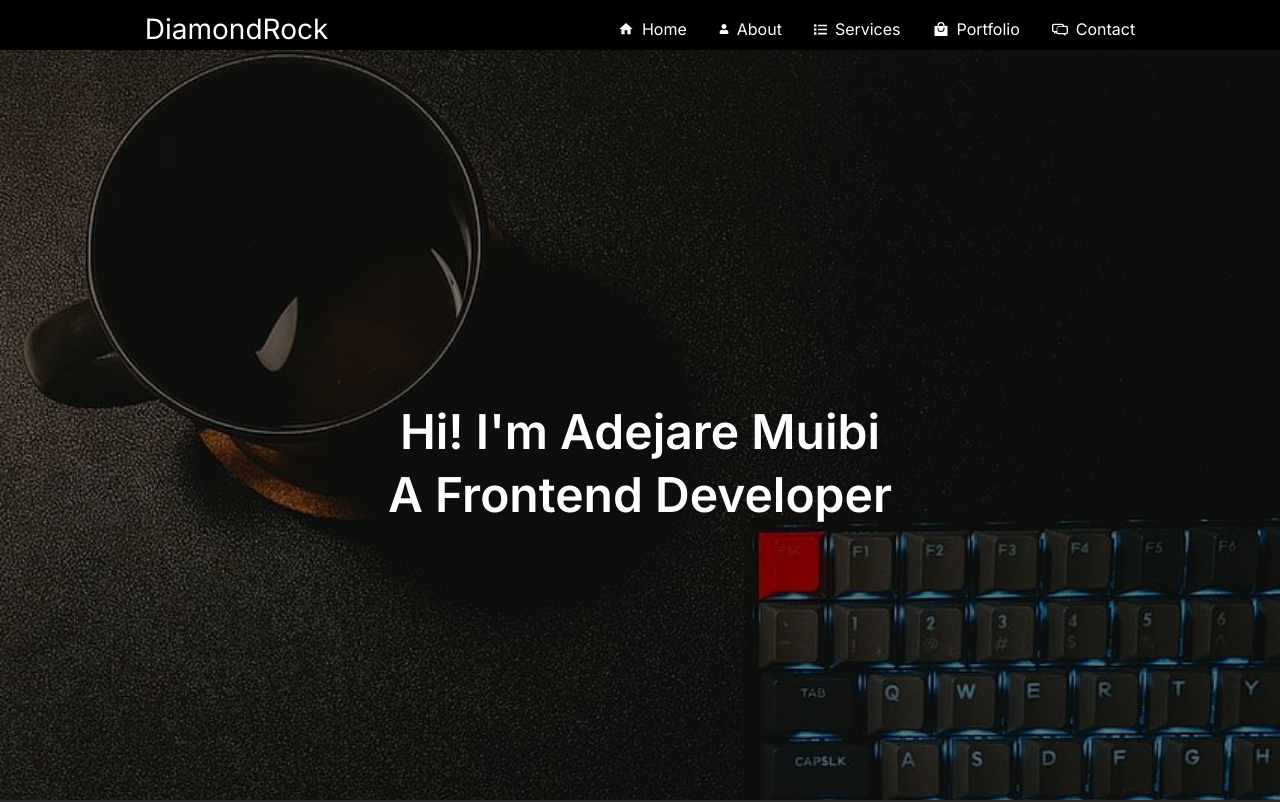
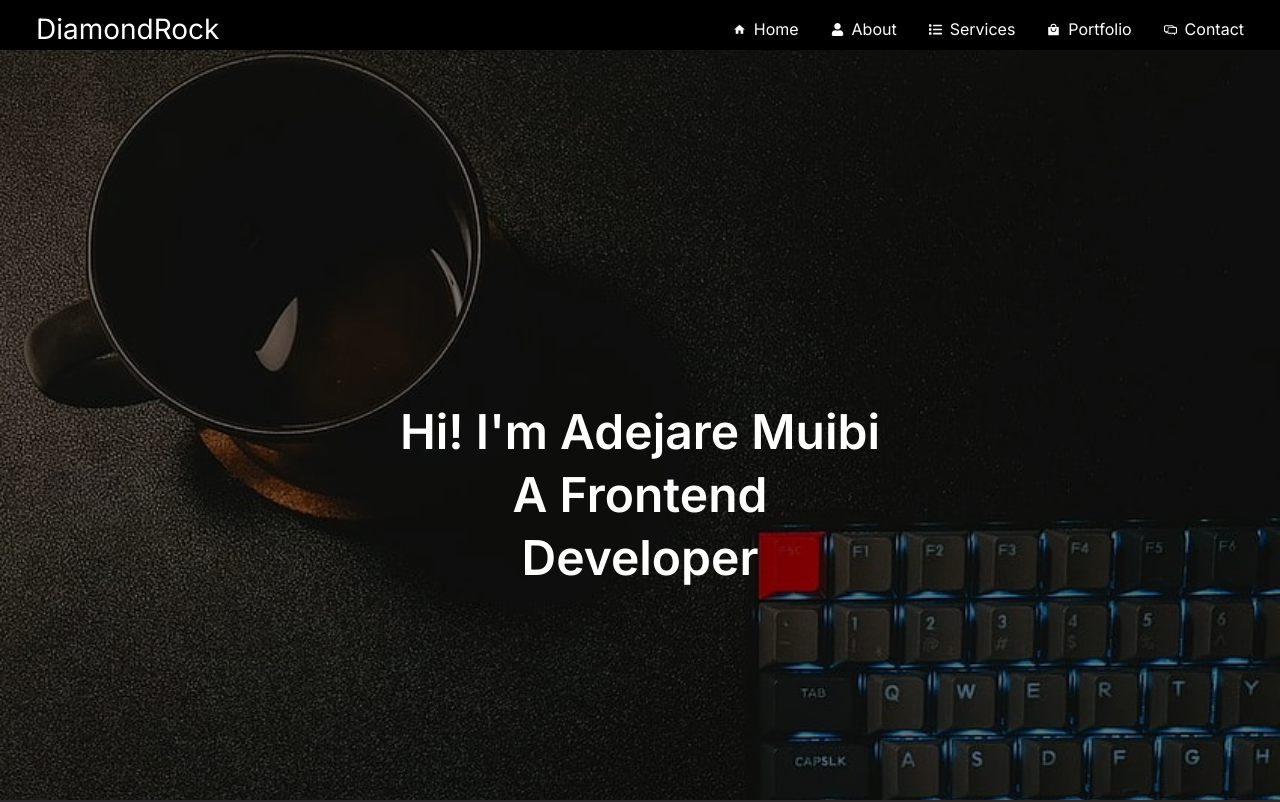
Before and after one commit to Adejare-Muibi/my-portfolio, a Next.js app: page / in a window 1280 px wide. Shown: the top 802 px of the page. Built offline with nearby package versions, Linux system fonts and the light colour scheme.

Commit message:
correction

```diff
--- a/src/components/About.jsx
+++ b/src/components/About.jsx
@@ -167,7 +167,7 @@ const About = () => {
             <div className='flex flex-col gap-3'>
               <p className='text-[14px]'>Barchelor of Arts|</p>
               <h1 className='text-[18px] font-semibold'>LINGUISTICS</h1>
-              <p className='text-[14px]'>University of Ilorin, Ilorin, Kwara State.</p>
+              <p className='text-[14px]'>University of Ilorin. Ilorin, Kwara State. Nigeria.</p>
             </div>
           </div>
         </div>
--- a/src/components/Contact.jsx
+++ b/src/components/Contact.jsx
@@ -12,7 +12,7 @@ const Contact = () => {
         AOS.init({ duration: 3000});
         }, []);
   return (
-    <div className='text-white flex flex-col w-full justify-center items-center gap-20 py-[30px] max-md:overflow-x-hidden' data-aos="zoom-in">
+    <div id='contact' className='text-white flex flex-col w-full justify-center items-center gap-20 py-[30px] max-md:overflow-x-hidden' data-aos="zoom-in">
         <div className='gap-12 flex flex-col max-md:items-center'>
         <div className='text-[45px] font-bold'>
             <h1>Contact Me</h1>
--- a/src/components/Header.jsx
+++ b/src/components/Header.jsx
@@ -1,3 +1,4 @@
+'use client';
 import React from 'react'
 import Link from 'next/link';
 import { MdHome } from "react-icons/md";
@@ -5,40 +6,94 @@ import { FaList } from "react-icons/fa";
 import { FaUser } from "react-icons/fa";
 import { IoBagHandleSharp } from "react-icons/io5";
 import { TiMessages } from "react-icons/ti";
+import {BsThreeDotsVertical} from 'react-icons/bs';
+import {IoCloseSharp} from 'react-icons/io5';
+import { useState } from 'react';
 
 const Header = () => {
+
+    const [click, setClick] = useState(false);
+    function handleClick() {
+		setClick(!click);
+	}
+
+
+
+
   return (
-    <div className='flex gap-60 justify-center text-white max-md: h-[100vh] flex-col bg-[url("/photo2.jpg")] bg-cover bg-no-repeat'>
+    <div className='flex gap-60 justify-center text-white max-md:h-[100vh] flex-col bg-[url("/photo2.jpg")] bg-cover bg-no-repeat'>
         <div className='bg-black bg-opacity-50 h-[100vh]'></div>
-        <div className='flex bg-black fixed z-10 w-full top-0 justify-around max-md:flex-col max-md:items-center max-md:justify-center pt-2'>
-            <h1 className='text-[28px]'>DiamondRock</h1>
-            <div className='flex gap-8 max-md:hidden'>
-                <div className='flex items-center gap-2'>
-                    <MdHome />
+        <div className='flex bg-black fixed z-10 w-full top-0 lg:justify-between lg:px-9 max-md:flex-col max-md:items-center max-md:justify-center pt-2'>
+            <h1 className='text-[28px] flex max-md:items-center max-md:w-[100%] max-md:justify-between max-md:px-3'>DiamondRock <span className="md:hidden cursor-pointer text-[23px]" onClick={handleClick}>{click ? <IoCloseSharp /> : <BsThreeDotsVertical />} </span></h1>
+            {click && (
+                <div className='flex gap-2 pt-10 pb-3 lg:hidden'>
+                    <div className='flex items-center gap-1'>
+                        <Link href={'#home'} className='flex items-center gap-1 hover:text-[#96BB7C] transition-colors duration-[0.7s]'>
+                            <MdHome className='text-[10px]' />
                             <h2>Home</h2>
+                        </Link>
                     </div>
-                <div className='flex items-center gap-2'>
-                    <Link href={'#about'} className='flex items-center gap-2'>
+                    <div className='flex items-center gap-1'>
+                        <Link href={'#about'} className='flex items-center gap-1 hover:text-[#96BB7C] transition-colors duration-[0.7s]'>
                             <FaUser className='text-[10px]' />
                             <h2>About</h2>
                         </Link>
                     </div>
-                <div className='flex items-center gap-2'>
+                    <div className='flex items-center gap-1'>
+                        <Link href={'#services'} className='flex items-center gap-1 hover:text-[#96BB7C] transition-colors duration-[0.7s]'>
+                            <FaList className='text-[10px]' />
+                            <h2>Services</h2>
+                        </Link>
+                    </div>
+                    <div className='flex items-center gap-1'>
+                        <Link href={'#portfolio'} className='flex items-center gap-1 hover:text-[#96BB7C] transition-colors duration-[0.7s]'>
+                            <IoBagHandleSharp className='text-[10px]' />
+                            <h2>Portfolio</h2>
+                        </Link>
+                    </div>
+                    <div className='flex items-center gap-1'>
+                        <Link href={'#contact'} className='flex items-center gap-1 hover:text-[#96BB7C] transition-colors duration-[0.7s]'>
+                            <TiMessages className='text-[10px]' />
+                            <h2>Contact</h2>
+                        </Link>
+                    </div>
+                </div>
+            )}
+            <div className='flex gap-8 max-md:flex-col max-md:hidden'>
+                <div className='flex items-center gap-1'>
+                    <Link href={'#home'} className='flex items-center gap-2 hover:text-[#96BB7C] transition-colors duration-[0.7s]'>
+                        <MdHome className='text-[13px]' />
+                        <h2>Home</h2>
+                    </Link>
+                </div>
+                <div className='flex items-center gap-1'>
+                    <Link href={'#about'} className='flex items-center gap-2 hover:text-[#96BB7C] transition-colors duration-[0.7s]'>
+                        <FaUser className='text-[13px]' />
+                        <h2>About</h2>
+                    </Link>
+                </div>
+                <div className='flex items-center gap-1'>
+                    <Link href={'#services'} className='flex items-center gap-2 hover:text-[#96BB7C] transition-colors duration-[0.7s]'>
                         <FaList className='text-[13px]' />
                         <h2>Services</h2>
+                    </Link>
                 </div>
-                <div className='flex items-center gap-2'>
-                    <IoBagHandleSharp />
+                <div className='flex items-center gap-1'>
+                    <Link href={'#portfolio'} className='flex items-center gap-2 hover:text-[#96BB7C] transition-colors duration-[0.7s]'>
+                        <IoBagHandleSharp className='text-[13px]' />
                         <h2>Portfolio</h2>
+                    </Link>
                 </div>
-                <div className='flex items-center gap-2'>
-                    <TiMessages />
+                <div className='flex items-center gap-1'>
+                    <Link href={'#contact'} className='flex items-center gap-2 hover:text-[#96BB7C] transition-colors duration-[0.7s]'>
+                        <TiMessages className='text-[13px]' />
                         <h2>Contact</h2>
+                    </Link>
                 </div>
             </div>
         </div>
         <div className='flex absolute right-0 left-0 top-[50%] w-full justify-center items-center gap-2'>
-            <h1 className='text-5xl text-center font-semibold max-md:text-3xl w-[40vw] max-md:w-[80vw] leading-[63px]'>Hi! I&apos;m Adejare Muibi A Frontend Developer</h1>
+            <h1 className='text-5xl text-center font-semibold max-md:text-3xl w-[38vw] max-md:w-[75vw] leading-[63px]'>Hi! I&apos;m Adejare Muibi A Frontend Developer</h1>
         </div>
     </div>
   )
--- a/src/components/Portfolio.jsx
+++ b/src/components/Portfolio.jsx
@@ -6,7 +6,7 @@ import { IoLogoGithub } from "react-icons/io";
 
 const Portfolio = () => {
   return (
-    <div className='text-white flex flex-col justify-center items-center py-[30px]'>
+    <div id='portfolio' className='text-white flex flex-col justify-center items-center py-[30px]'>
       <div className='flex flex-col gap-12'>
       <div>
         <h1 className='text-[45px] font-bold'>Portfolio</h1>
```
Also changed, not shown: src/components/Services.jsx (+4 -4 lines). Lines whose indentation alone changed are shown as unchanged.
